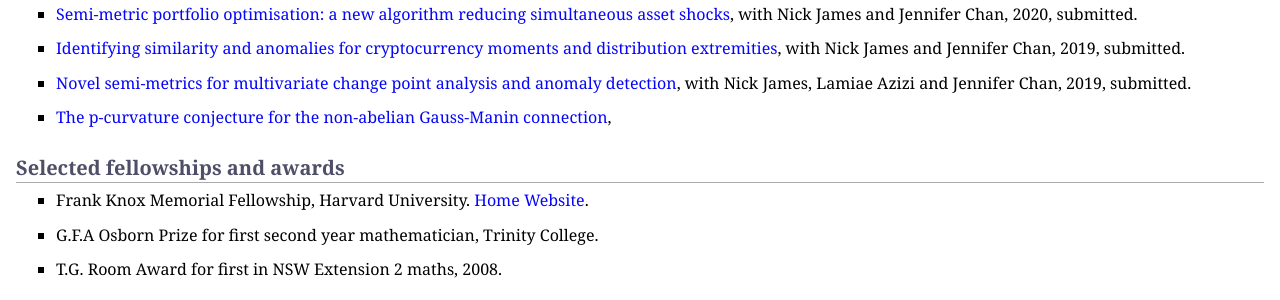
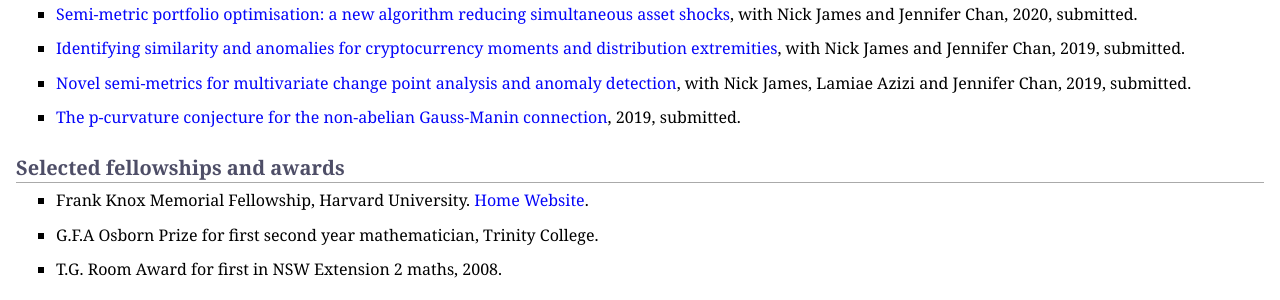
Before and after one commit to MaxMenzies/maxmenzies.com, a Jekyll site: the page index.html, which Jekyll copies as it is, in a window 1280 px wide. Shown: the part 541-841 px from the top of the page. Built offline with Jekyll 4.4.1, drawn with Linux system fonts in a browser that asks for light colours.

Commit message:
Update index.html

```diff
--- a/index.html
+++ b/index.html
@@ -42,7 +42,7 @@
 </li>
 </ul>
 <ul>
-<li><p><a href="https://arxiv.org/abs/1912.05757">The p-curvature conjecture for the non-abelian Gauss-Manin connection</a>,</p>
+<li><p><a href="https://arxiv.org/abs/1912.05757">The p-curvature conjecture for the non-abelian Gauss-Manin connection</a>, 2019, submitted.</p>
 </li>
 </ul>
 <h2>Selected fellowships and awards</h2>
```
